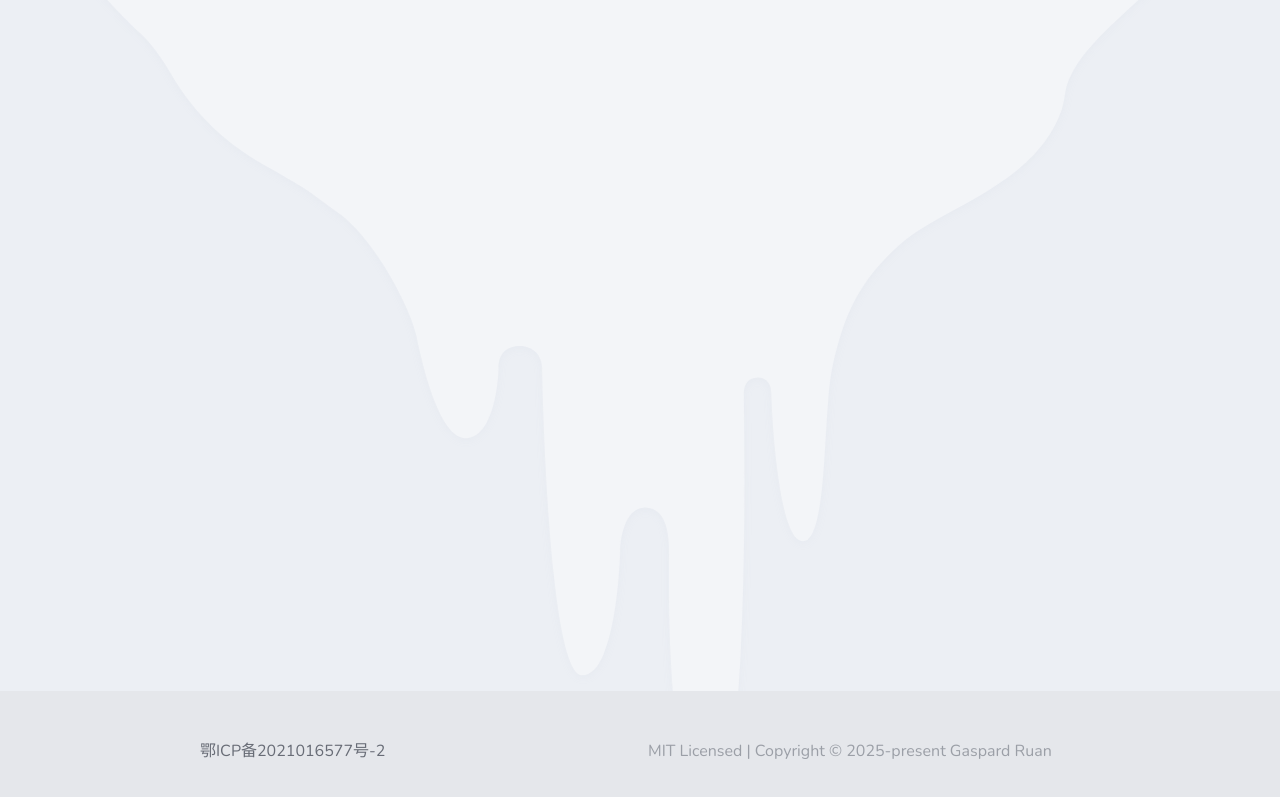
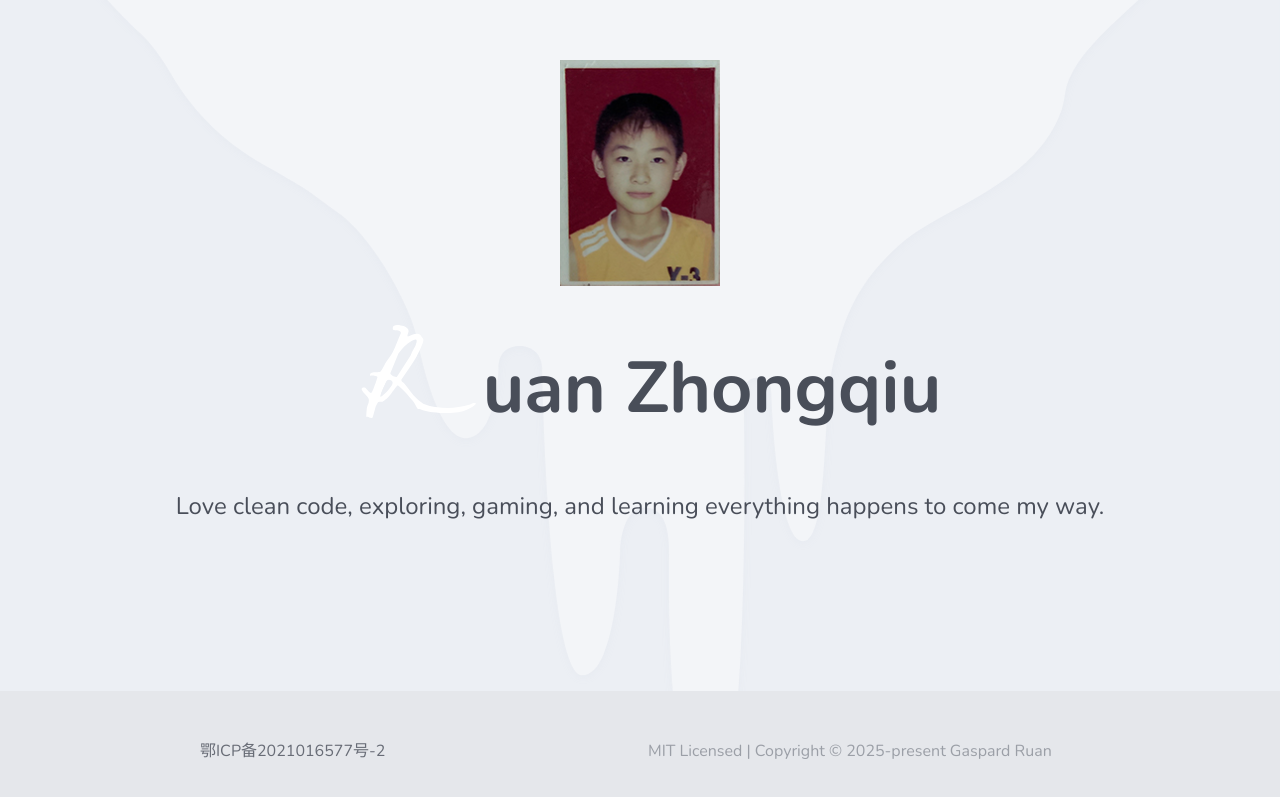
Before and after one commit to gaspardruan/ph, a Next.js app: page / in a window 1280 px wide. Shown: the part 109-906 px from the top of the page. Built offline with nearby package versions, Linux system fonts and the light colour scheme.

Commit message:
feat: add first screen

```diff
--- a/src/app/globals.css
+++ b/src/app/globals.css
@@ -46,6 +46,7 @@
 }
 
 .liquid-cover {
+  .liquid-bg {
     svg {
       width: 100%;
       height: auto;
@@ -56,6 +57,7 @@
           @apply fill-nord-foreground dark:fill-nord-foreground-dark;
           animation: liquidFlow 1.2s ease-in-out forwards;
           transform-origin: center top;
+        }
       }
     }
   }
@@ -71,3 +73,16 @@
     transform: translateY(0px);
   }
 }
+
+.liquid-content {
+  animation: fadeIn 0.5s ease var(--animation-delay) backwards;
+  &.content-delay-300 {
+    --animation-delay: 0.3s;
+  }
+  &.content-delay-500 {
+    --animation-delay: 0.5s;
+  }
+  &.content-delay-700 {
+    --animation-delay: 0.7s;
+  }
+}
--- a/src/app/layout.tsx
+++ b/src/app/layout.tsx
@@ -35,7 +35,7 @@ export default function RootLayout({
           href="https://fonts.googleapis.com/css2?family=Material+Symbols+Outlined:opsz,wght,FILL,GRAD@48,400,0,0&display=optional"
         />
       </head>
-      <body className="flex flex-col text-gray-900 dark:text-gray-50">
+      <body className="flex flex-col text-nord-neutral dark:text-nord-neutral-dark">
         <ThemeInitializer />
         <ScrollbarWidthInitializer />
         <Header />
--- a/src/app/page.tsx
+++ b/src/app/page.tsx
@@ -1,14 +1,58 @@
 "use client";
 
 import { Liquid } from "@/components/Liquid";
+import { Signature } from "@/components/sign";
 import clsx from "clsx";
+import Image from "next/image";
 import { usePathname } from "next/navigation";
 
 export default function Home() {
   const pathname = usePathname();
   return (
     <main className={clsx(pathname !== "/" && "mt-[18]")}>
-      <Liquid></Liquid>
+      <Liquid>
+        <div
+          className={clsx(
+            "relative min-w-64 h-full",
+            "flex flex-col items-center justify-center"
+          )}
+        >
+          <Image
+            src="/young.jpg"
+            width={161}
+            height={288}
+            alt="me"
+            priority
+            className={clsx(
+              "w-30 sm:w-35 xl:w-40",
+              "liquid-content  content-delay-300"
+            )}
+          />
+          <h1
+            className={clsx(
+              "font-bold text-xl sm:text-6xl xl:text-7xl",
+              "my-4",
+              "flex items-center",
+              "liquid-content content-delay-500"
+            )}
+          >
+            <div className="w-10 h-12 sm:w-30 sm:h-36 xl:w-36 xl:h-43">
+              <Signature />
+            </div>
+            uan Zhongqiu
+          </h1>
+          <p
+            className={clsx(
+              "text-base sm:text-2xl text-center",
+              "w-96 sm:w-full",
+              "liquid-content content-delay-700"
+            )}
+          >
+            Love clean code, exploring, gaming, and learning everything happens
+            to come my way.
+          </p>
+        </div>
+      </Liquid>
     </main>
   );
 }
--- a/src/components/Liquid.tsx
+++ b/src/components/Liquid.tsx
@@ -10,7 +10,7 @@ export const Liquid = ({ children }: PropsWithChildren) => {
         "bg-nord-background dark:bg-nord-background-dark"
       )}
     >
-      <div className="absolute flex justify-center w-full">
+      <div className="absolute flex justify-center w-full liquid-bg">
         <div className="max-w-[1200px] min-w-[750px] w-full">
           <svg
             xmlns="http://www.w3.org/2000/svg"
--- a/src/components/header/SystemButtonGroup.tsx
+++ b/src/components/header/SystemButtonGroup.tsx
@@ -15,7 +15,6 @@ const SystemButtonItem = ({ children, onClick }: SystemButtonItemProps) => {
         "flex h-8 w-8 items-center justify-center",
         "cursor-pointer rounded",
         "fill-nord-neutral dark:fill-nord-neutral-dark",
-        "text-nord-neutral dark:text-nord-neutral-dark",
         "transition hover:bg-nord-secondary-deep/[0.12] active:bg-nord-secondary-deep/20"
       )}
     >
--- a/src/components/header/desktop/Dropdown.tsx
+++ b/src/components/header/desktop/Dropdown.tsx
@@ -21,7 +21,6 @@ const DropdownItem = ({ scope, item }: DropdownItemProps) => {
         className={clsx(
           "w-44 rounded py-2 px-4",
           "text-sm truncate",
-          "text-nord-neutral dark:text-nord-neutral-dark",
           "transition hover:bg-nord-secondary-deep/[0.12] active:bg-nord-secondary-deep/20",
           active && "bg-nord-secondary-deep/20 font-bold !text-nord-primary"
         )}
--- a/src/components/header/desktop/TextButton.tsx
+++ b/src/components/header/desktop/TextButton.tsx
@@ -13,7 +13,6 @@ import { PropsWithChildren, useState } from "react";
 const className = clsx(
   "flex items-center justify-center",
   "rounded px-2 py-1.5",
-  "text-nord-neutral dark:text-nord-neutral-dark",
   "fill-nord-neutral dark:fill-nord-neutral-dark",
   "transition hover:bg-nord-secondary-deep/[0.12] active:bg-nord-secondary-deep/20"
 );
--- a/src/components/header/mobile/index.tsx
+++ b/src/components/header/mobile/index.tsx
@@ -48,11 +48,10 @@ export const MobileNav = memo(function MobileNav() {
         ref={sidebarRef}
         className={clsx(
           "flex flex-col",
-          "fixed top-0  bottom-0 w-60 pr-4 pl-6",
+          "fixed top-0  bottom-0 w-60 pr-4 pl-6 z-2",
           isOpen ? "right-0" : "-right-60",
           "transition-[right] duration-300",
           "rounded-l-2xl",
-          "text-nord-neutral dark:text-nord-neutral-dark",
           "bg-gradient-to-b from-nord-foreground/[.64] to-nord-foreground/80 dark:from-nord-foreground-dark/[.64] dark:to-nord-foreground-dark/80",
           "backdrop-blur",
           "border border-nord-neutral/10 dark:border-nord-neutral-dark/10",
@@ -89,11 +88,7 @@ export const MobileNav = memo(function MobileNav() {
 
   return (
     <div className="flex md:hidden">
-      <button
-        ref={buttonRef}
-        onClick={() => setIsOpen(true)}
-        className="flex text-nord-neutral dark:text-nord-neutral-dark"
-      >
+      <button ref={buttonRef} onClick={() => setIsOpen(true)} className="flex">
         <div className="material-symbols-outlined">Menu</div>
       </button>
       {typeof window !== "undefined"
--- a/src/components/sign/style.module.css
+++ b/src/components/sign/style.module.css
@@ -1,9 +1,10 @@
-.path {
+/* .path {
   stroke-dasharray: 350px 0;
   stroke-dashoffset: 1px;
   animation: draw 10s ease forwards infinite;
   fill: none;
   stroke-width: 7px;
+  stroke: white;
 }
 
 @keyframes draw {
@@ -29,4 +30,27 @@
   to {
     stroke-dasharray: 0 350px;
   }
+} */
+
+.path {
+  animation: draw 3s ease 0.5s backwards;
+
+  fill: none;
+  stroke-width: 7px;
+  stroke: white;
 }
+
+@keyframes draw {
+  0% {
+    stroke-dasharray: 0 350px;
+    opacity: 0;
+  }
+
+  25% {
+    opacity: 1;
+  }
+
+  100% {
+    stroke-dasharray: 350px 0;
+  }
+}
```
Lines whose indentation alone changed are shown as unchanged.
